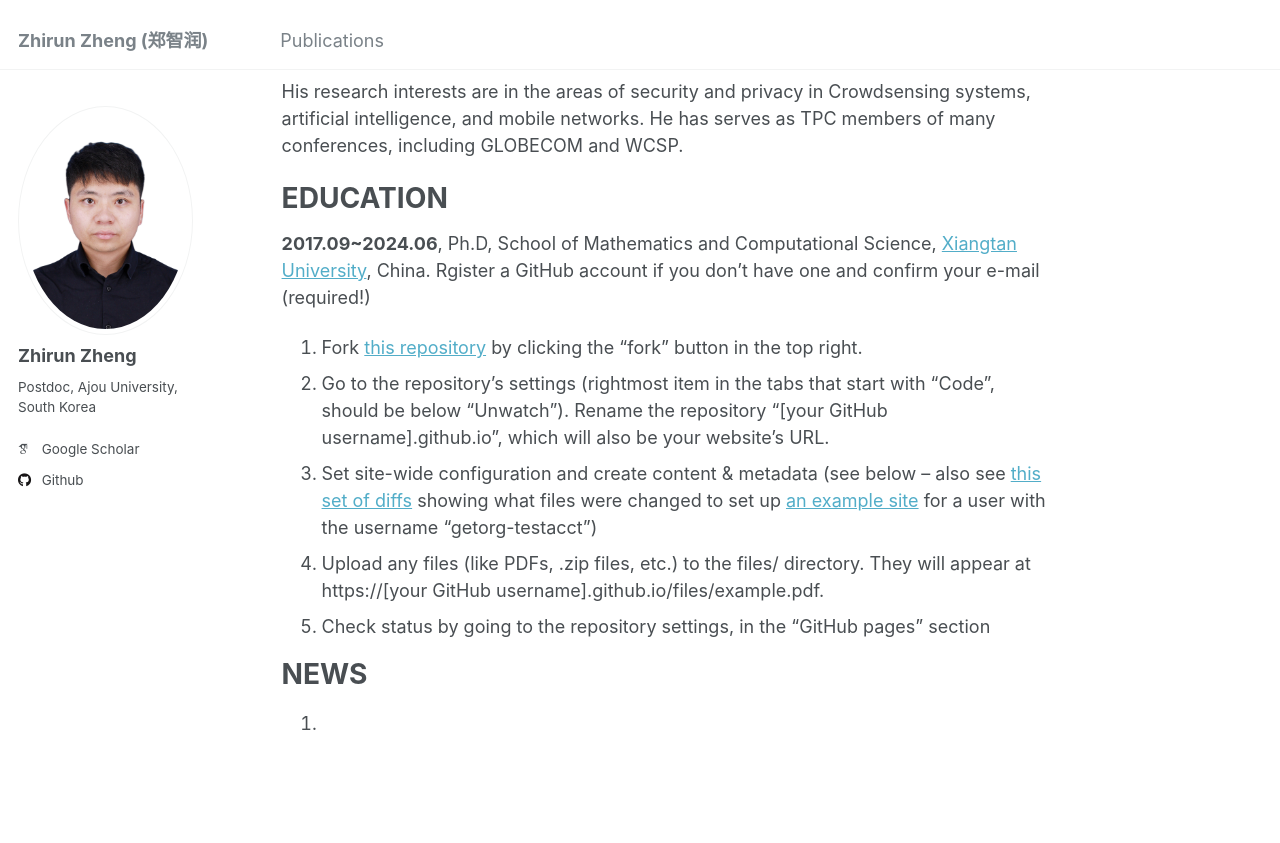
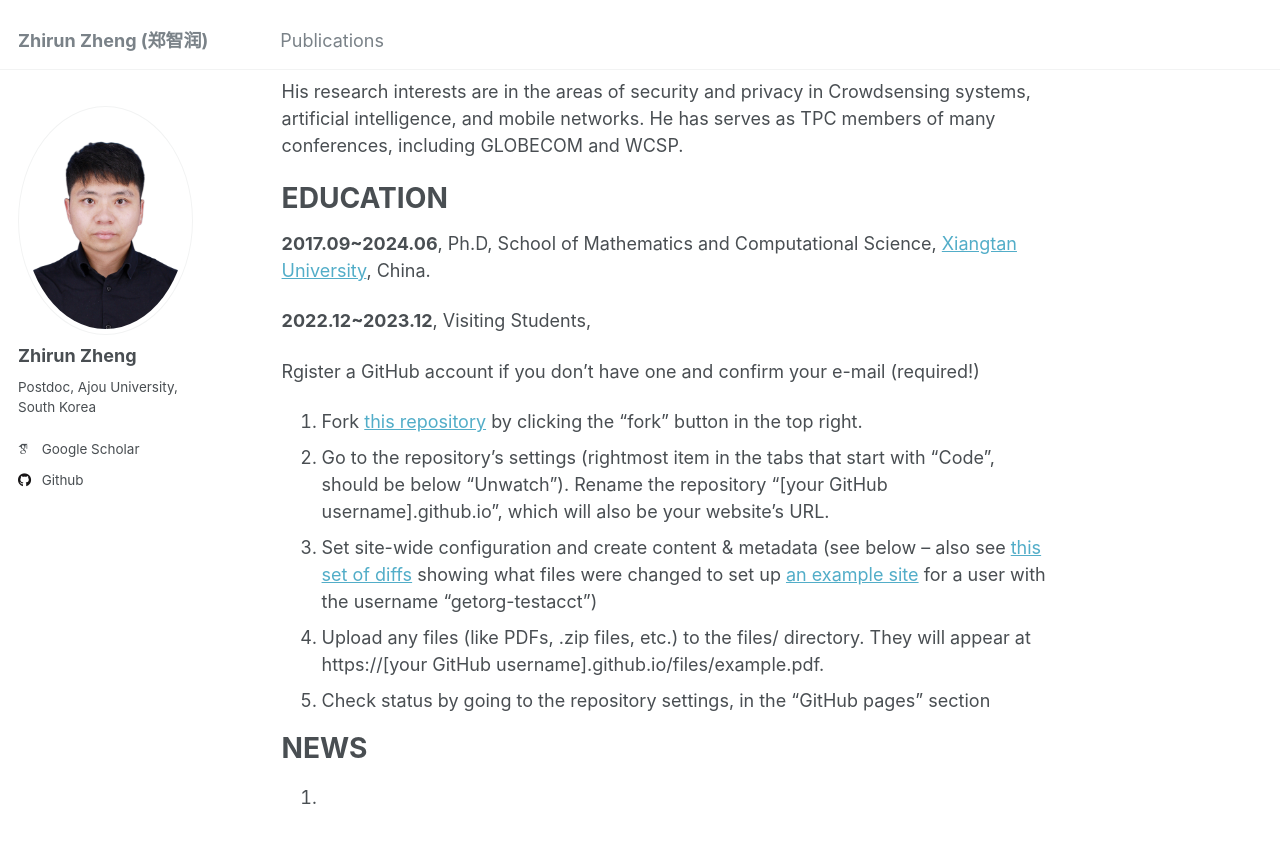
Before and after one commit to zhengzhirun/EN, a Jekyll site: the page built from _pages/about.md, in a window 1280 px wide and 900 px high, scrolled down 337 px. Shown: the top 843 px of the window. Built offline with Jekyll 4.4.1, drawn with Linux system fonts in a browser that asks for light colours; some web fonts are replaced.

Commit message:
Update about.md

```diff
--- a/_pages/about.md
+++ b/_pages/about.md
@@ -14,6 +14,9 @@ His research interests are in the areas of security and privacy in Crowdsensing
 EDUCATION
 ======
   **2017.09~2024.06**, Ph.D, School of Mathematics and Computational Science, [Xiangtan University](https://www.xtu.edu.cn/), China.
+
+  **2022.12~2023.12**, Visiting Students,
+
   Rgister a GitHub account if you don't have one and confirm your e-mail (required!)
 1. Fork [this repository](https://github.com/academicpages/academicpages.github.io) by clicking the "fork" button in the top right.
 1. Go to the repository's settings (rightmost item in the tabs that start with "Code", should be below "Unwatch"). Rename the repository "[your GitHub username].github.io", which will also be your website's URL.
```
